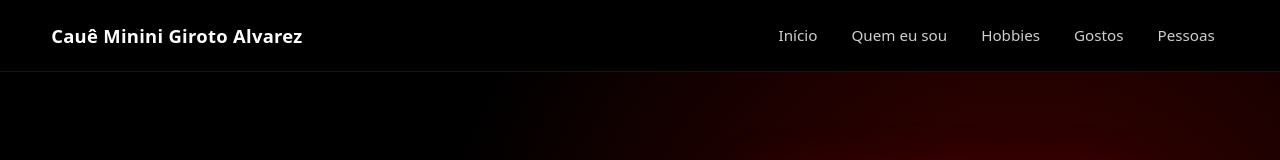
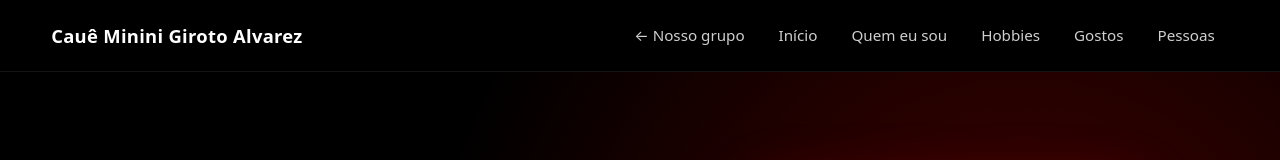
Before and after one commit to cAlvarezx/Apresentacao-Pessoal, a plain HTML site: page caue/caue.html in a window 1280 px wide. Shown: the top 160 px of the page. Drawn offline with Linux system fonts and the light colour scheme.

```diff
--- a/caue/caue.html
+++ b/caue/caue.html
@@ -12,6 +12,7 @@
         <a href="#inicio" class="logo">Cauê Minini Giroto Alvarez</a>
 
         <nav>
+            <a href="../index.html#integrantes">← Nosso grupo</a>
             <a href="#inicio">Início</a>
             <a href="#quem-sou">Quem eu sou</a>
             <a href="#hobbies">Hobbies</a>
```
